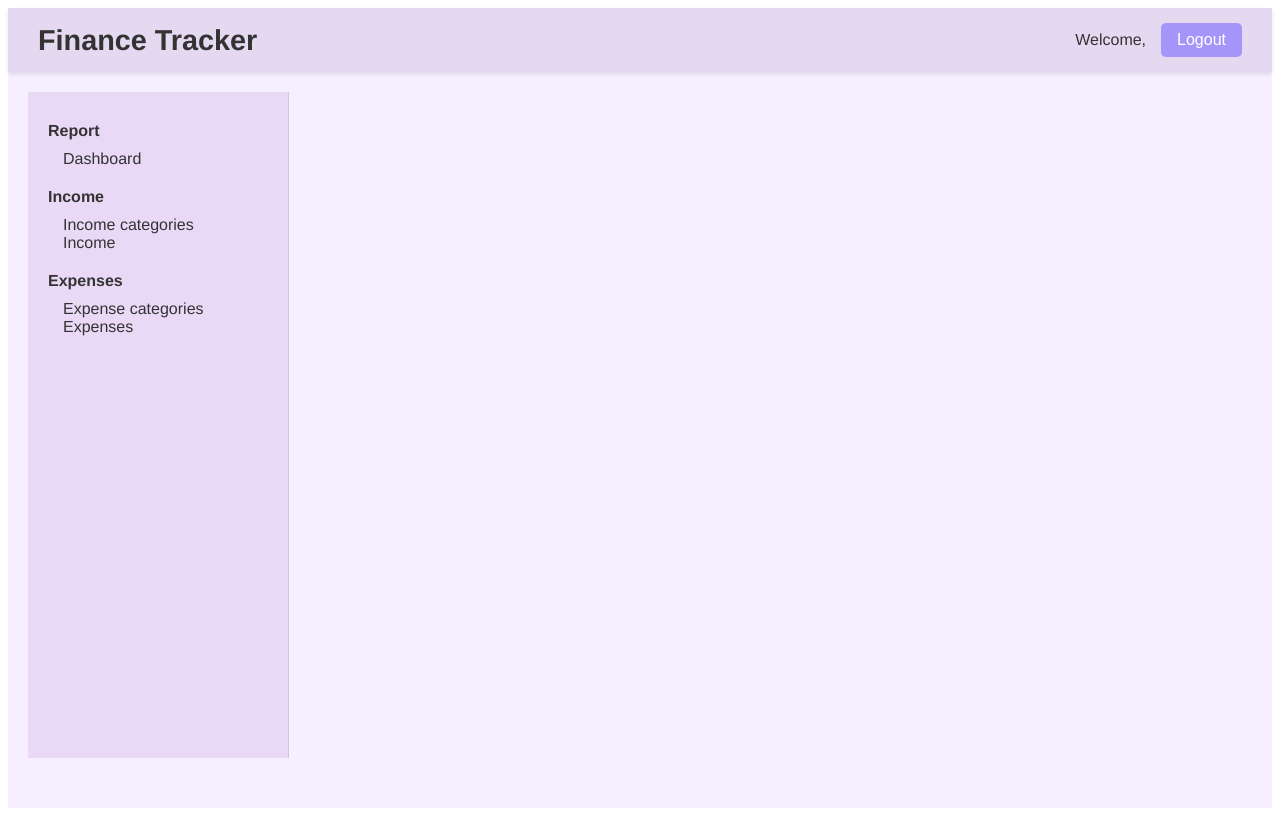
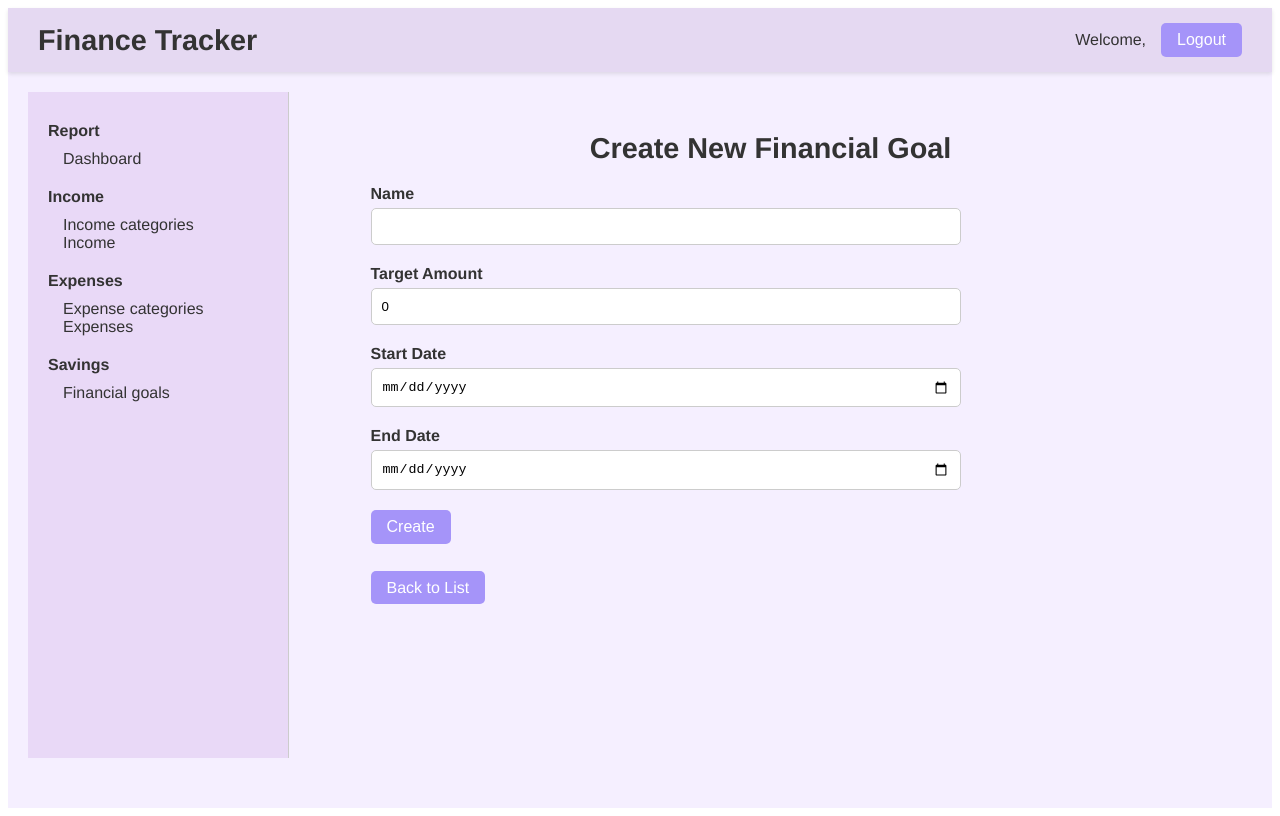
Before and after one commit to Diana217/finance-tracker, a Vue app: page /create-financial-goal in a window 1280 px wide. Built offline with nearby package versions, Linux system fonts and the light colour scheme; sample sign-in values are in the browser's storage.

Commit message:
feat: financial goal pages

```diff
--- /dev/null
+++ b/src/components/CreateFinancialGoal.vue
@@ -0,0 +1,88 @@
+<template>
+    <div class="content">
+        <h1>Create New Financial Goal</h1>
+        <form @submit.prevent="createGoal" class="create-form">
+            <label for="name" class="text">Name</label>
+            <input type="text" v-model="name" required />
+            <label for="targetAmount" class="text">Target Amount</label>
+            <input type="number" v-model="targetAmount" required>
+            <label for="startDate" class="text">Start Date</label>
+            <input type="date" v-model="startDate">
+            <label for="endDate" class="text">End Date</label>
+            <input type="date" v-model="endDate">
+            <button type="submit" class="button submit-button">Create</button>
+        </form>
+        <p v-if="error" class="error">{{ error }}</p>
+        <p v-if="success" class="success">{{ success }}</p>
+        <router-link to="/financial-goals" class="button">Back to List</router-link>
+    </div>
+</template>
+
+<script>
+import apiClient from '@/services/api';
+
+export default {
+    name: 'CreateFinancialGoal',
+    data() {
+        return {
+            name: '',
+            targetAmount: 0,
+            startDate: null,
+            endDate: null,
+            error: null,
+            success: null
+        };
+    },
+    methods: {
+        async createGoal(){
+            try {
+                const payload = {
+                    name: this.name,
+                    targetAmount: this.targetAmount,
+                    startDate: this.startDate,
+                    endDate: this.endDate
+                };
+                await apiClient.post('/FinancialGoals', payload);
+                this.success = 'Financial goal created successfully!';
+                this.name = '';
+                this.$router.push('/financial-goals');
+            } catch (err) {
+                this.error = 'Failed to create financial goal.';
+                console.log(err);
+            }
+        }
+    },
+};
+</script>
+
+<style scoped>
+.content {
+    width: 100%;
+    max-width: 800px;
+    margin: 0 auto;
+    padding: 20px;
+    text-align: left;
+}
+
+h1 {
+    margin-bottom: 20px;
+    text-align: center;
+}
+
+select, input {
+    margin-bottom: 20px;
+}
+
+.create-form {
+    display: flex;
+    flex-direction: column;
+    max-width: 600px;
+    margin-bottom: 15px;
+}
+
+.submit-button {
+    display: block;
+    margin-bottom: 20px;
+    width: fit-content;
+}
+</style>
--- /dev/null
+++ b/src/components/EditFinancialGoal.vue
@@ -0,0 +1,94 @@
+<template>
+    <div class="content">
+      <h1>Edit Financial Goal</h1>
+      <form v-if="goal" @submit.prevent="updateGoal" class="goal-form">
+        <label for="name" class="text">Name</label>
+        <input type="text" v-model="goal.name" required />
+        <label for="targetAmount" class="text">Target Amount</label>
+        <input v-model="goal.targetAmount" type="number" required />
+        <label for="startDate" class="text">Start Date</label>
+        <input v-model="goal.startDate" type="date" />
+        <label for="endDate" class="text">End Date</label>
+        <input v-model="goal.endDate" type="date" />
+        <button type="submit" class="button submit-button">Update</button>
+      </form>
+      <p v-else>Loading...</p>
+      <p v-if="error" class="error">{{ error }}</p>
+      <p v-if="success" class="success">{{ success }}</p>
+      <router-link to="/financial-goals" class="button">Back to List</router-link>
+    </div>
+  </template>
+
+  <script>
+  import apiClient from '../services/api';
+
+  export default {
+    name: 'EditFinancialGoal',
+    data() {
+      return {
+        goal: null,
+        error: null,
+        success: null,
+      };
+    },
+    methods: {
+      async fetchGoal() {
+        const id = this.$route.params.id;
+        try {
+          const response = await apiClient.get(`/FinancialGoals/${id}`);
+          this.goal = response.data;
+        } catch (err) {
+          this.error = 'Failed to fetch the financial goal.';
+          console.error(err);
+        }
+      },
+      async updateGoal() {
+        try {
+          const id = this.goal.id;
+          await apiClient.put(`/FinancialGoals/${id}`, this.goal);
+          this.success = 'Financial goal updated successfully!';
+          // Optionally, redirect to the list
+          this.$router.push('/financial-goals');
+        } catch (err) {
+          this.error = 'Failed to update the financial goal.';
+          console.error(err);
+        }
+      },
+    },
+    mounted() {
+      this.fetchGoal();
+    },
+  };
+  </script>
+
+  <style scoped>
+  .content {
+    width: 100%;
+    max-width: 800px;
+    margin: 0 auto;
+    padding: 20px;
+    text-align: left;
+  }
+
+  h1 {
+    margin-bottom: 20px;
+    text-align: center;
+  }
+
+  select, input {
+    margin-bottom: 20px;
+}
+
+.goal-form {
+    display: flex;
+    flex-direction: column;
+    max-width: 600px;
+    margin-bottom: 15px;
+}
+
+.submit-button {
+    display: block;
+    margin-bottom: 20px;
+    width: fit-content;
+}
+  </style>
--- /dev/null
+++ b/src/components/FinancialGoalList.vue
@@ -0,0 +1,106 @@
+<template>
+    <div class="content">
+        <h1>Financial Goals</h1>
+        <div class="add-button">
+            <router-link to="/create-financial-goal" class="button">Add a financial goal</router-link>
+        </div>
+        <table>
+            <thead>
+                <tr>
+                    <th>Name</th>
+                    <th>Target Amount</th>
+                    <th>Start Date</th>
+                    <th>End Date</th>
+                    <th></th>
+                </tr>
+            </thead>
+            <tbody>
+                <tr v-for="goal in goals" :key="goal.id">
+                    <td>{{ goal.name }}</td>
+                    <td>{{ goal.targetAmount }}</td>
+                    <td>{{ goal.startDate }}</td>
+                    <td>{{ goal.endDate }}</td>
+                    <td>
+                        <div class="actions">
+                            <router-link :to="`/edit-financial-goal/${goal.id}`" class="button">Edit</router-link>
+                            <button @click="deleteGoal(goal.id)" class="button">Delete</button>
+                        </div>
+                    </td>
+                </tr>
+            </tbody>
+        </table>
+    </div>
+</template>
+<script>
+import apiClient from '../services/api';
+
+export default {
+    name: "FinancialGoalList",
+    data() {
+        return {
+            goals: [],
+        };
+    },
+    methods : {
+        async fetchGoal() {
+            try {
+                const response = await apiClient.get('/FinancialGoals');
+                this.goals = response.data.map(goal => {
+                    if (goal.startDate) {
+                        goal.startDate = goal.startDate.split('T')[0];
+                    }
+                    if (goal.endDate) {
+                        goal.endDate = goal.endDate.split('T')[0];
+                    }
+                    return goal;
+                });
+            } catch (err) {
+                this.error = 'Failed to fetch financial goal.';
+                console.error(err);
+            }
+        },
+        async deleteGoal(id) {
+            if (!confirm('Are you sure you want to delete this goal?')) return;
+            try{
+                await apiClient.delete(`/FinancialGoals/${id}`);
+                this.goals = this.goals.filter(inc => inc.id !== id);
+            } catch (err) {
+                this.error = 'Failed to delete financial goal.';
+                console.error(err);
+            }
+        },
+    },
+    mounted() {
+        this.fetchGoal();
+    }
+}
+</script>
+<style scoped>
+.content {
+    width: 100%;
+    max-width: 1200px;
+    margin: 0 auto;
+    padding: 20px;
+}
+
+table {
+    width: 100%;
+    border-collapse: collapse;
+}
+
+tr {
+  display: table-row;
+  border-bottom: 1px solid #e0e0e0;
+}
+
+th, td {
+  padding: 10px 20px;
+  text-align: left;
+}
+
+td:last-child {
+    display: inline-table;
+    text-align: right;
+    margin: 7px 0 7px 20px;
+}
+</style>
--- a/src/components/NavComponent.vue
+++ b/src/components/NavComponent.vue
@@ -21,7 +21,12 @@
               <li><router-link to="/expenses">Expenses</router-link></li>
             </ul>
           </li>
-          <!-- Add more sections as needed -->
+          <li class="section">
+            <h4>Savings</h4>
+            <ul>
+              <li><router-link to="/financial-goals">Financial goals</router-link></li>
+            </ul>
+          </li>
         </ul>
     </nav>
 </template>
--- a/src/router/index.js
+++ b/src/router/index.js
@@ -15,6 +15,9 @@ import IncomeList from '@/components/IncomeList.vue';
 import CreateExpense from '@/components/CreateExpense.vue';
 import EditExpense from '@/components/EditExpense.vue';
 import ExpensesList from '@/components/ExpensesList.vue';
+import CreateFinancialGoal from '@/components/CreateFinancialGoal.vue';
+import EditFinancialGoal from '@/components/EditFinancialGoal.vue';
+import FinancialGoalList from '@/components/FinancialGoalList.vue';
 
 const routes = [
   {
@@ -115,6 +118,25 @@ const routes = [
     component: ExpensesList,
     meta: { requiresAuth: true }
   },
+  {
+    path: '/create-financial-goal',
+    name: 'CreateFinancialGoal',
+    component: CreateFinancialGoal,
+    meta: { requiresAuth: true }
+  },
+  {
+    path: '/edit-financial-goal/:id',
+    name: 'EditFinancialGoal',
+    component: EditFinancialGoal,
+    props: true,
+    meta: { requiresAuth: true }
+  },
+  {
+    path: '/financial-goals',
+    name: 'FinancialGoalList',
+    component: FinancialGoalList,
+    meta: { requiresAuth: true }
+  },
 ];
 
 const router = createRouter({
```
